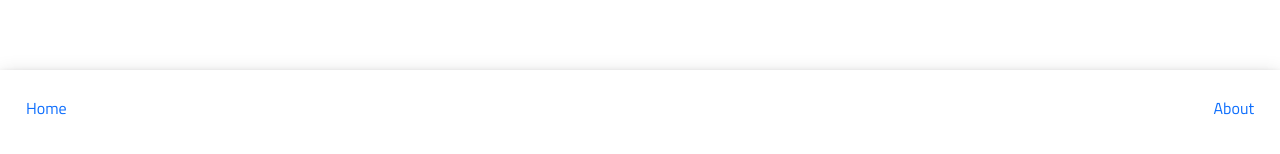
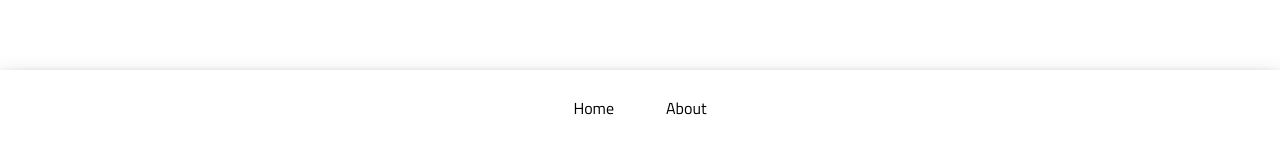
Before and after one commit to tcelovsky/spacestagram, a React (Create React App) app: page /about in a window 1280 px wide. Shown: the part 638-792 px from the top of the page. Built offline with nearby package versions, Linux system fonts and the light colour scheme.

Commit message:
Update navbar styles

```diff
--- a/src/styles/Navbar.css
+++ b/src/styles/Navbar.css
@@ -2,13 +2,16 @@ nav ul {
   padding-left: 0;
 }
 
+.navbar {
+  justify-content: center !important;
+}
 .nav-item {
   display: inline;
   padding: 10px;
 }
 
 .nav-link {
-  color: black;
+  color: black !important;
 }
 
 .nav-link:hover {
```
